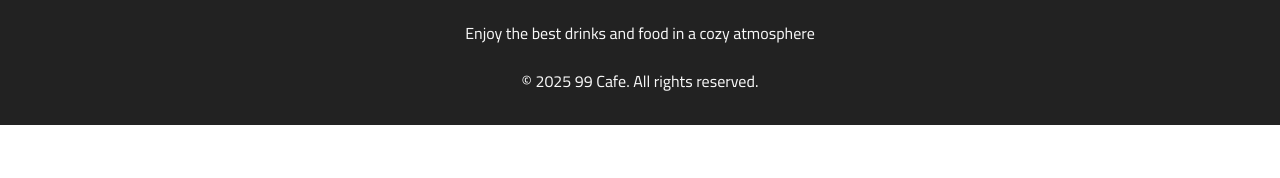
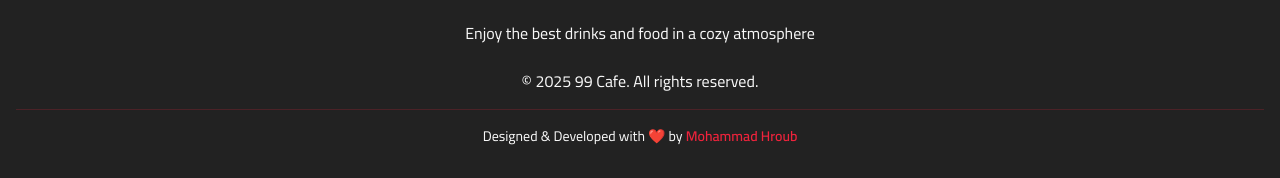
Before and after one commit to m7madi8/99cafe, a plain HTML site: page index.html in a window 1280 px wide. Shown: the part 1637-1815 px from the top of the page. Before the commit the page ends 1762 px from the top, so only its background shows below. Drawn offline with nearby package versions, Linux system fonts and the light colour scheme.

Commit message:
Add developer signature to footer

```diff
--- a/index.html
+++ b/index.html
@@ -758,6 +758,16 @@
             <p class="text-cafe-gray mb-4">Enjoy the best drinks and food in a cozy atmosphere</p>
 
             <p class="text-cafe-gray mt-6">&copy; 2025 99 Cafe. All rights reserved.</p>
+
+            <!-- Developer Signature -->
+            <div class="mt-4 pt-4 border-t border-cafe-red-light/20">
+                <p class="text-sm text-cafe-gray">
+                    Designed & Developed with ❤️ by
+                    <a href="https://m7madi8.github.io/Mohammad/" target="_blank" class="text-cafe-red-light font-semibold hover:text-cafe-white transition-colors duration-300">
+                        Mohammad Hroub
+                    </a>
+                </p>
+            </div>
         </div>
     </footer>
 
```
